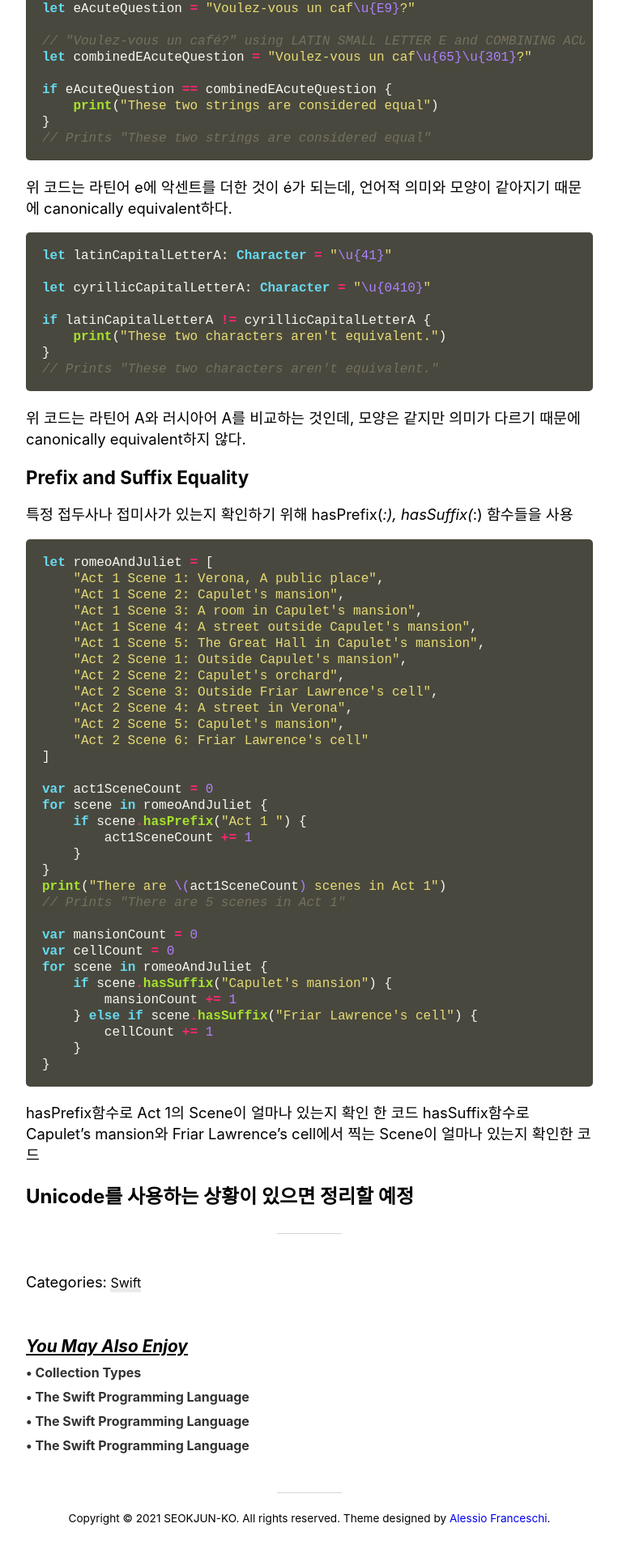
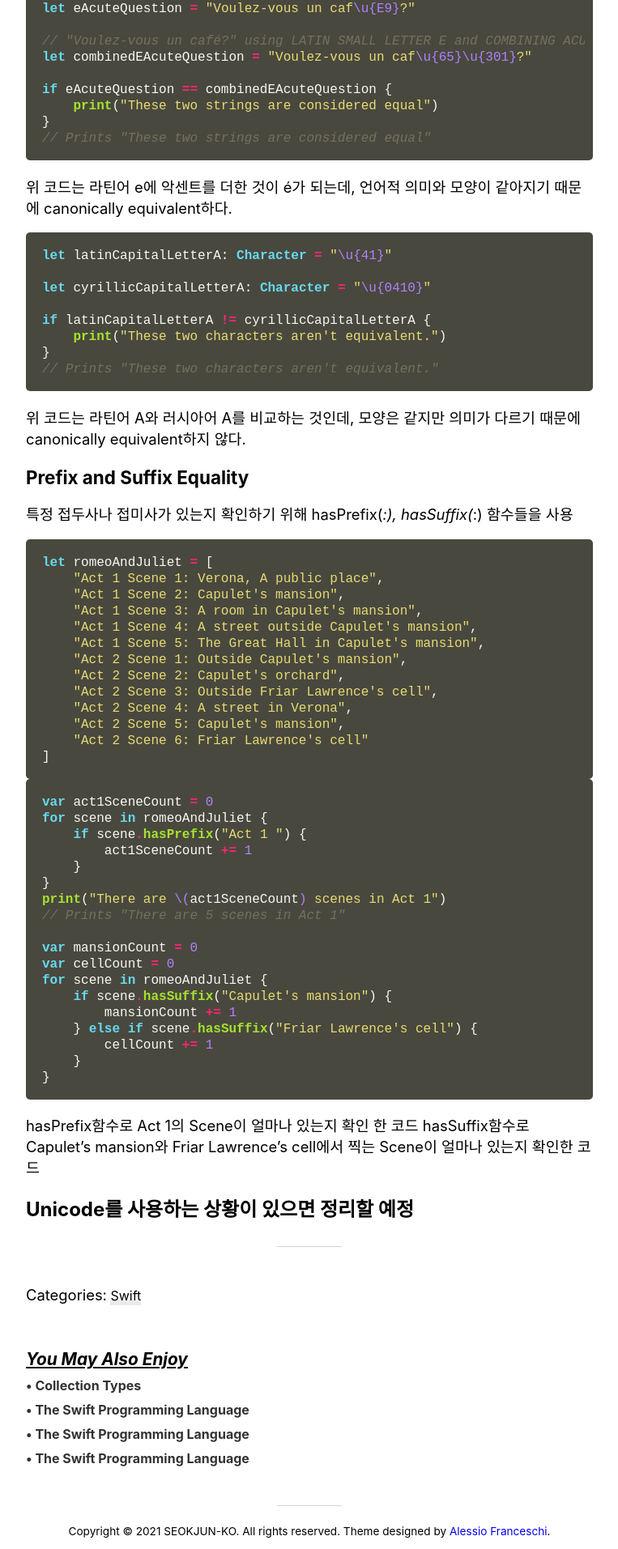
Before and after one commit to SEOKJUN-KO/SEOKJUN-KO.github.io, a Jekyll site: the page built from _posts/2021-05-13-4.md, in a window 1280 px wide. Shown: the part 3361-5274 px from the top of the page at 81% size, without its empty margins (258-1021 px from the left). Built offline with Jekyll 4.4.1, drawn with Linux system fonts in a browser that asks for light colours; nearby versions of some CDN libraries; comment, search, counter and statistics services are not loaded.

Commit message:
Update 2021-05-13-4.md

````diff
--- a/_posts/2021-05-13-4.md
+++ b/_posts/2021-05-13-4.md
@@ -165,7 +165,8 @@ let romeoAndJuliet = [
     "Act 2 Scene 5: Capulet's mansion",
     "Act 2 Scene 6: Friar Lawrence's cell"
 ]
-
+```
+``` swift
 var act1SceneCount = 0
 for scene in romeoAndJuliet {
     if scene.hasPrefix("Act 1 ") {
````
